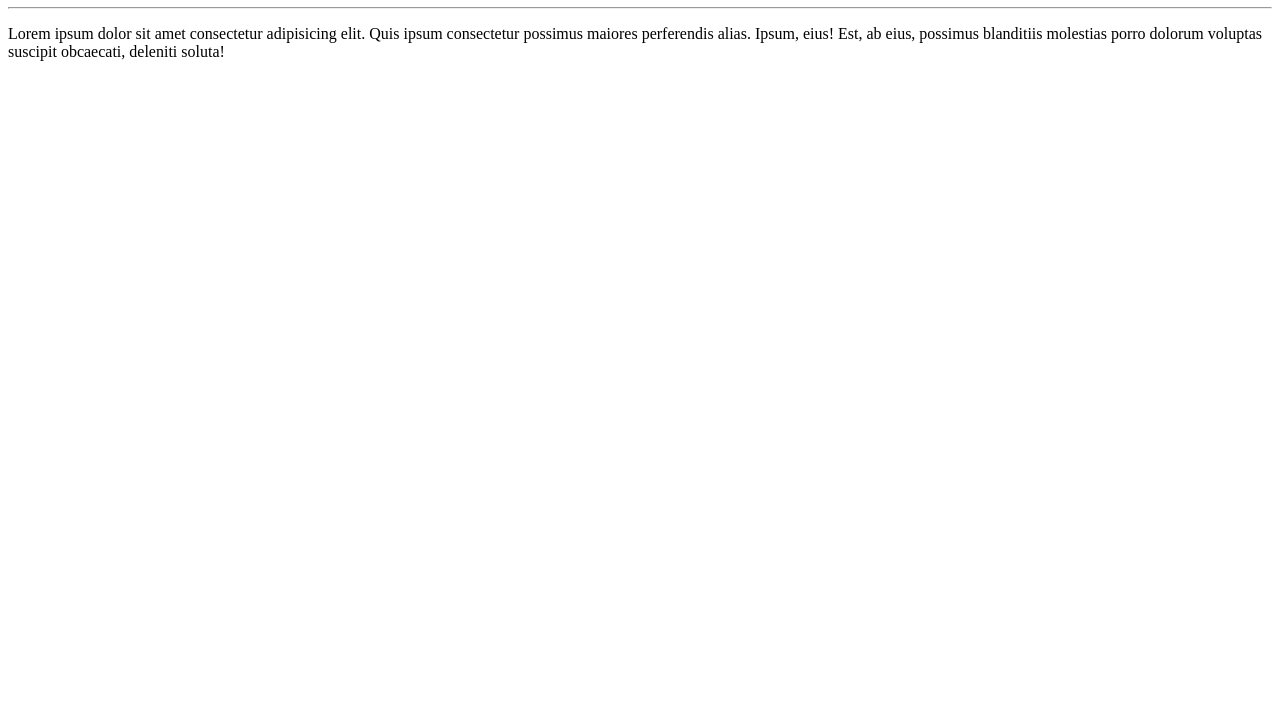
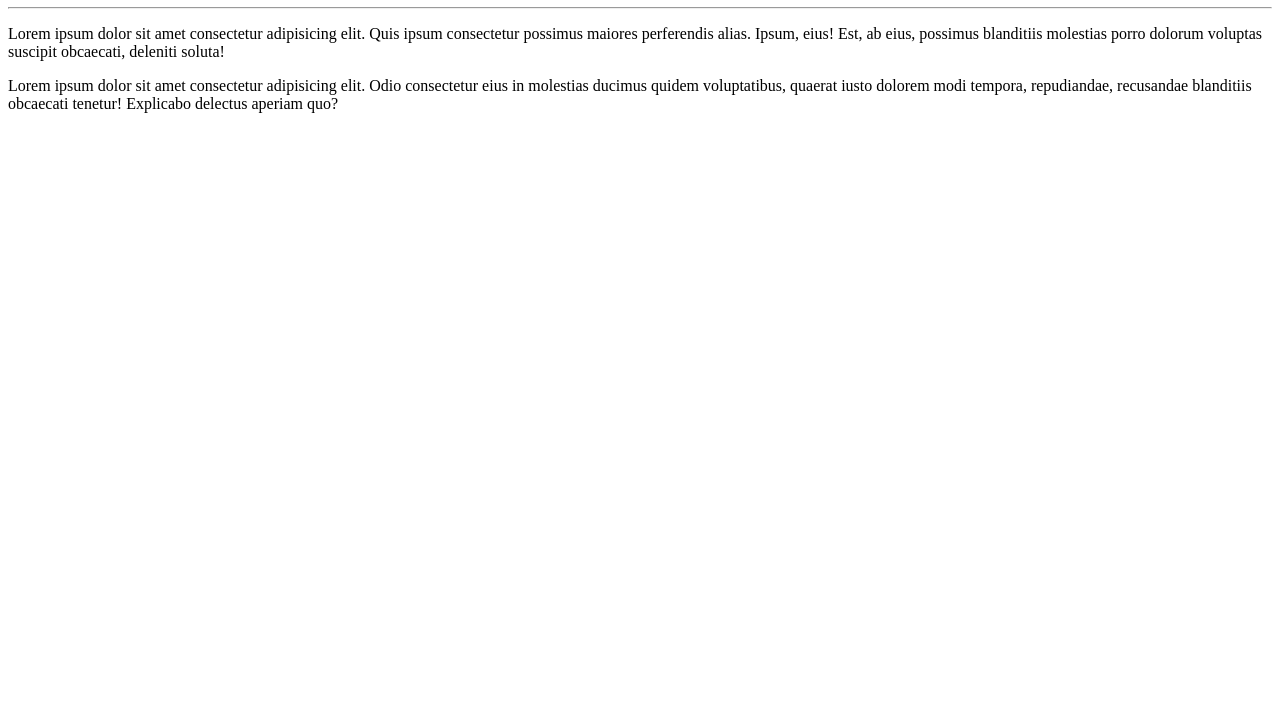
Before and after one commit to MBrandao7/Brand-Scripts, a plain HTML site: page site-exemplo/index.html in a window 1280 px wide. Shown: the part 73-800 px from the top of the page. Drawn offline with Linux system fonts and the light colour scheme.

Commit message:
Adicionei Pargarafo

```diff
--- a/site-exemplo/index.html
+++ b/site-exemplo/index.html
@@ -11,4 +11,5 @@
     <hr>
     <p>Lorem ipsum dolor sit amet consectetur adipisicing elit. Quis ipsum consectetur possimus maiores perferendis alias. Ipsum, eius! Est, ab eius, possimus blanditiis molestias porro dolorum voluptas suscipit obcaecati, deleniti soluta!</p>
 </body>
+<p>Lorem ipsum dolor sit amet consectetur adipisicing elit. Odio consectetur eius in molestias ducimus quidem voluptatibus, quaerat iusto dolorem modi tempora, repudiandae, recusandae blanditiis obcaecati tenetur! Explicabo delectus aperiam quo?</p>
 </html>
```
